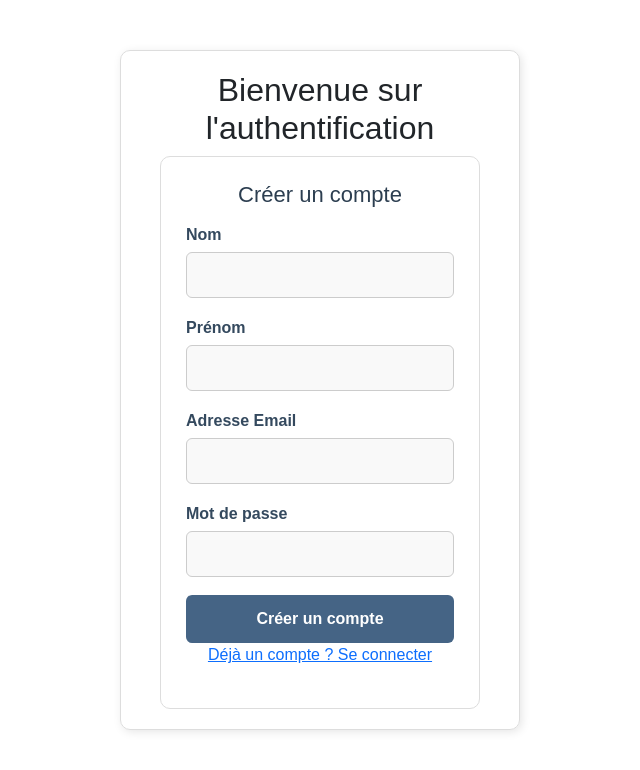
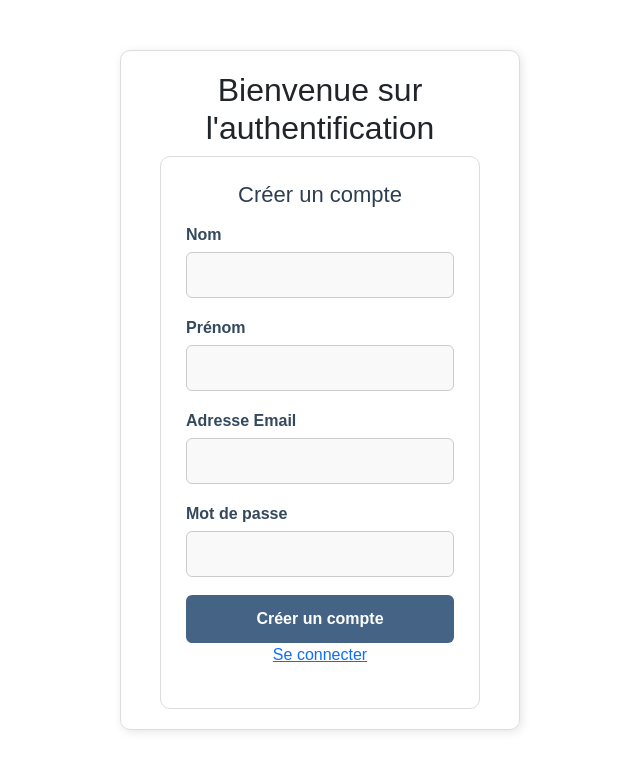
Before and after one commit to Equipe-Akram/mini_project, a Vue app in the folder front/: page /auth/register in a window 1280 px wide. Shown: the top 770 px of the page, without its empty margins (320-960 px from the left). Built offline with nearby package versions, Linux system fonts and the light colour scheme.

Commit message:
Update LoginForm.vue

```diff
--- a/front/src/components/LoginForm.vue
+++ b/front/src/components/LoginForm.vue
@@ -22,7 +22,7 @@
       <p v-if="message" class="message">{{ message }}</p>
     </form>
     <p>
-      <router-link to="/auth/login">Déjà un compte ? Se connecter</router-link>
+      <router-link to="/auth/login">Se connecter</router-link>
     </p>
   </div>
 </template>
```
